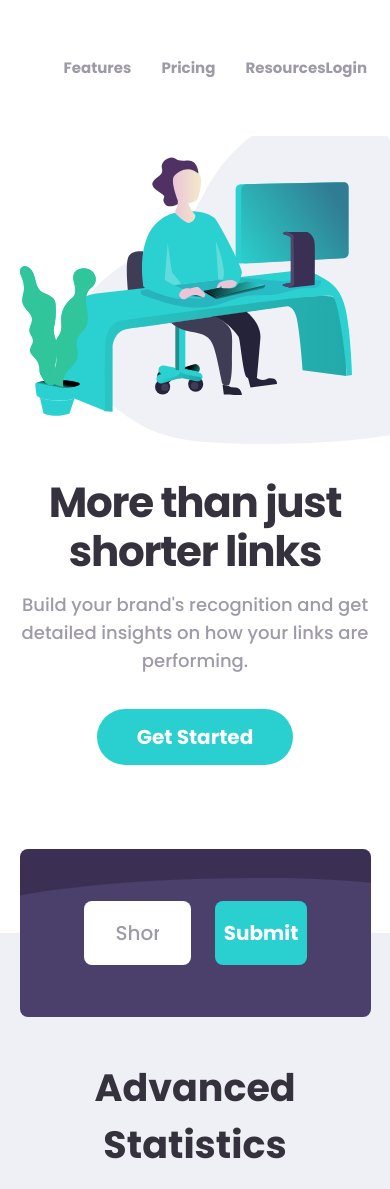
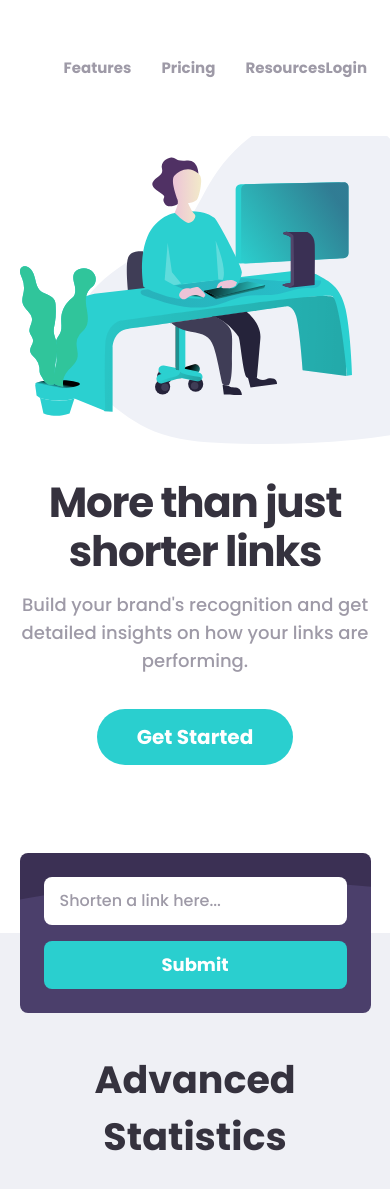
Before and after one commit to anindyoo/fe-mentor-5-shortly, a React (Create React App) app: page / in a window 390 px wide. Shown: the top 1189 px of the page. Built offline with nearby package versions, Linux system fonts and the light colour scheme.

Commit message:
feat: add stylings for mobile screens.

```diff
--- a/src/components/LinkShortener/LinkShortenerForm.jsx
+++ b/src/components/LinkShortener/LinkShortenerForm.jsx
@@ -22,17 +22,22 @@ const LinkShortenerForm = (props) => {
       className="
       LINK-SHORTENER-FORM-CONTAINER
       SECTION-CENTER
-      relative -top-[5.25rem]
+      relative -top-20 md:-top-14 lg:-top-[5.25rem]
       flex items-center
       w-full
-      px-16 py-[3.25rem]
+      p-6 lg:px-16 lg:py-[3.25rem]
       rounded-lg
       bg-primaryDarkViolet"
       style={{
         backgroundImage: `url(${shortenBgDesktop})`,
       }}
     >
-      <form action="" className="flex gap-6 w-full">
+      <form
+        action=""
+        className="
+        LINK-SHORTENER-FORM
+        flex flex-col md:flex-row gap-4 w-full"
+      >
         <label htmlFor="linkInput" className="w-full">
           <input
             type="text"
@@ -42,19 +47,20 @@ const LinkShortenerForm = (props) => {
             className={`
               LINK-SHORTENER-INPUT
               flex w-full
-              h-16
-              px-8
+              h-12 md:h-16
+              px-4 md:px-8
               rounded-lg
-              text-xl font-medium text-neutralVeryDarkViolet
+              text-base md:text-xl font-medium text-neutralVeryDarkViolet
               placeholder:text-neutralGrayishViolet
               ${isInputError && 'border-[0.188rem] border-secondaryRed'}`}
           />
           <div className={`
             ERROR-INPUT-NOTIF
             ${isInputError ? 'visible' : 'hidden'}
-            h-0
+            lg:h-0
             relative top-2
-            text-base font-medium italic text-secondaryRed`}
+            text-[0.75rem] md:text-base font-medium italic text-secondaryRed
+            mb-1 md:mb-0`}
           >
             Please add a link
           </div>
@@ -65,9 +71,10 @@ const LinkShortenerForm = (props) => {
           className="
             SUBMIT-LINK-BUTTON
             flex flex-row gap-2 justify-center items-center
-            w-[11.75rem]
+            md:w-[11.75rem]
+            h-12 md:h-16
             rounded-lg
-            text-xl font-bold text-white
+            text-lg md:text-xl font-bold text-white
             bg-primaryCyan"
         >
           {isLoading ? (
```
